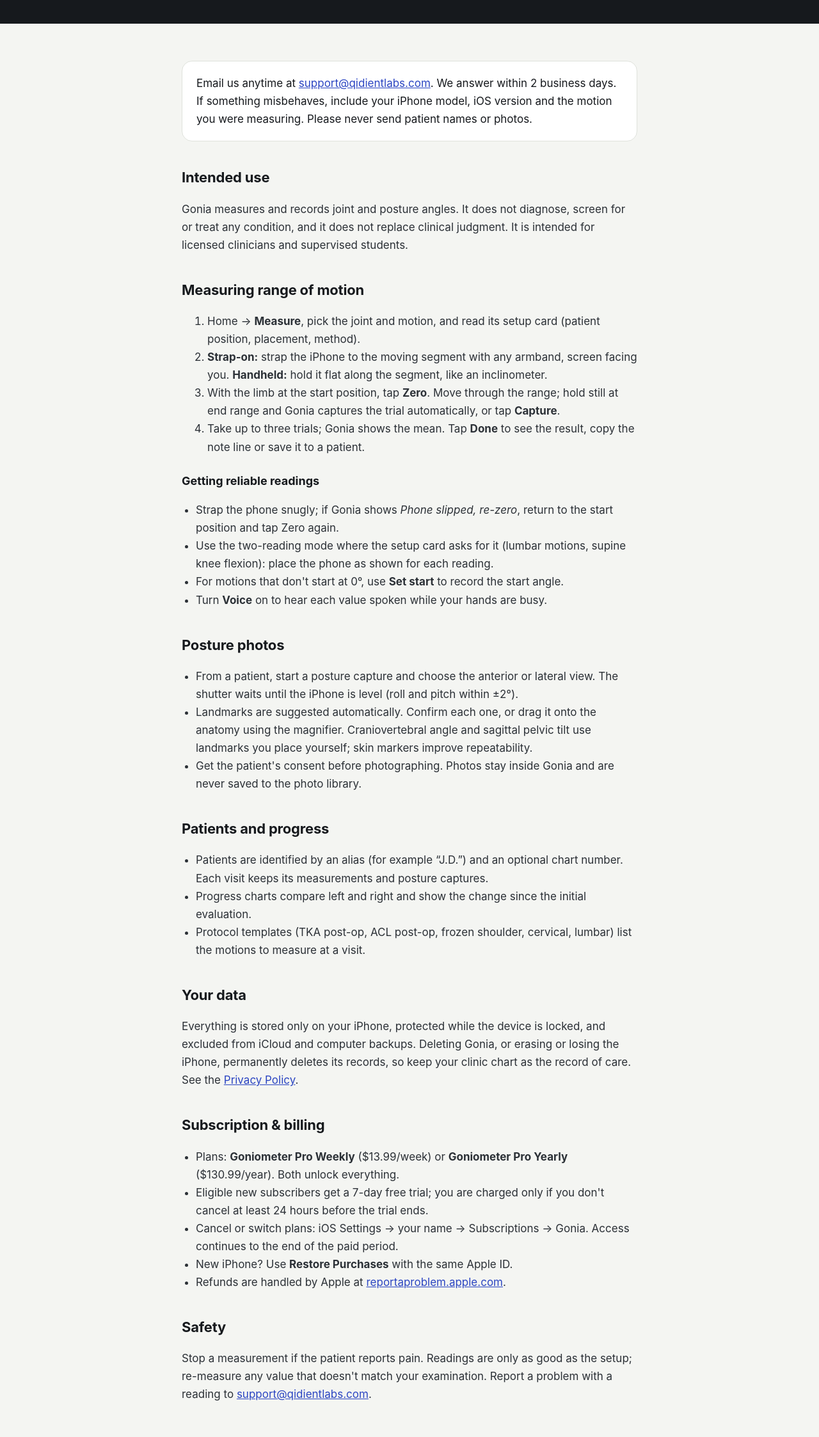
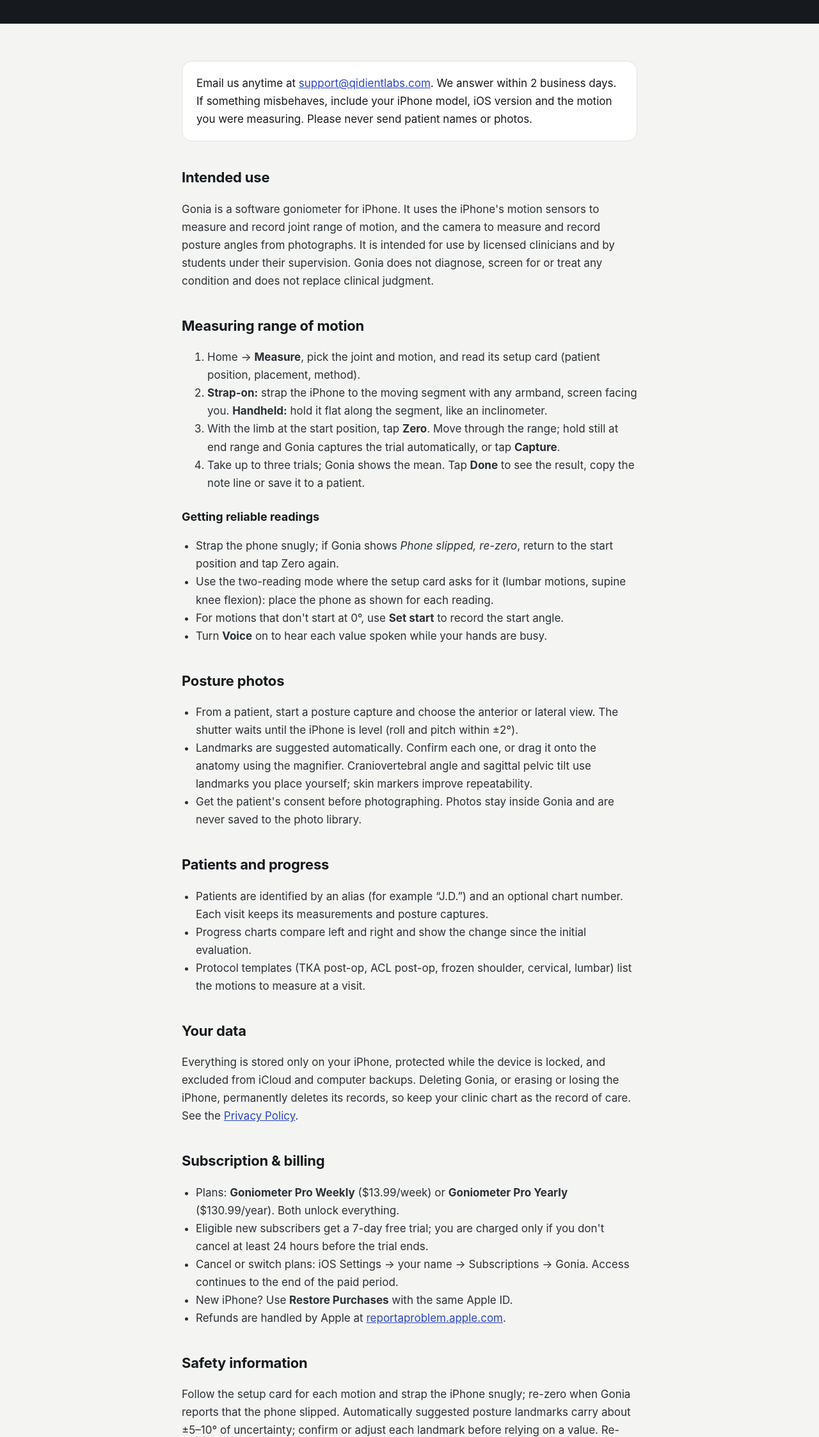
Before and after one commit to jerryjrdev/gonia-app, a plain HTML site: page index.html in a window 1280 px wide. Shown: the part 292-2538 px from the top of the page at 64% size. Drawn offline with Linux system fonts and the light colour scheme.

Commit message:
Support page: intended use and safety information as labelled
Co-Authored-By: Claude Opus 5.5 <noreply@anthropic.com>

```diff
--- a/index.html
+++ b/index.html
@@ -21,9 +21,11 @@
   and the motion you were measuring. Please never send patient names or photos.</div>
 
   <h2>Intended use</h2>
-  <p>Gonia measures and records joint and posture angles. It does not diagnose, screen for or treat
-  any condition, and it does not replace clinical judgment. It is intended for licensed clinicians
-  and supervised students.</p>
+  <p>Gonia is a software goniometer for iPhone. It uses the iPhone's motion sensors to measure and
+  record joint range of motion, and the camera to measure and record posture angles from
+  photographs. It is intended for use by licensed clinicians and by students under their
+  supervision. Gonia does not diagnose, screen for or treat any condition and does not replace
+  clinical judgment.</p>
 
   <h2>Measuring range of motion</h2>
   <ol>
@@ -85,10 +87,14 @@
     <li>Refunds are handled by Apple at <a href="https://reportaproblem.apple.com">reportaproblem.apple.com</a>.</li>
   </ul>
 
-  <h2>Safety</h2>
-  <p>Stop a measurement if the patient reports pain. Readings are only as good as the setup; re-measure
-  any value that doesn't match your examination. Report a problem with a reading to
-  <a href="mailto:support@qidientlabs.com">support@qidientlabs.com</a>.</p>
+  <h2>Safety information</h2>
+  <p>Follow the setup card for each motion and strap the iPhone snugly; re-zero when Gonia reports
+  that the phone slipped. Automatically suggested posture landmarks carry about ±5–10° of
+  uncertainty; confirm or adjust each landmark before relying on a value. Re-measure any reading
+  that does not match your clinical examination. Stop a measurement if the patient reports pain.
+  Obtain the patient's consent before taking posture photos. Records are stored only on the device
+  and are excluded from backups; keep the clinic chart as the record of care. Report a problem with
+  a reading to <a href="mailto:support@qidientlabs.com">support@qidientlabs.com</a>.</p>
 
   <footer>© 2026 Qidient Global Ltd · <a href="privacy.html">Privacy Policy</a> ·
   <a href="terms.html">Terms of Use</a> ·
```
